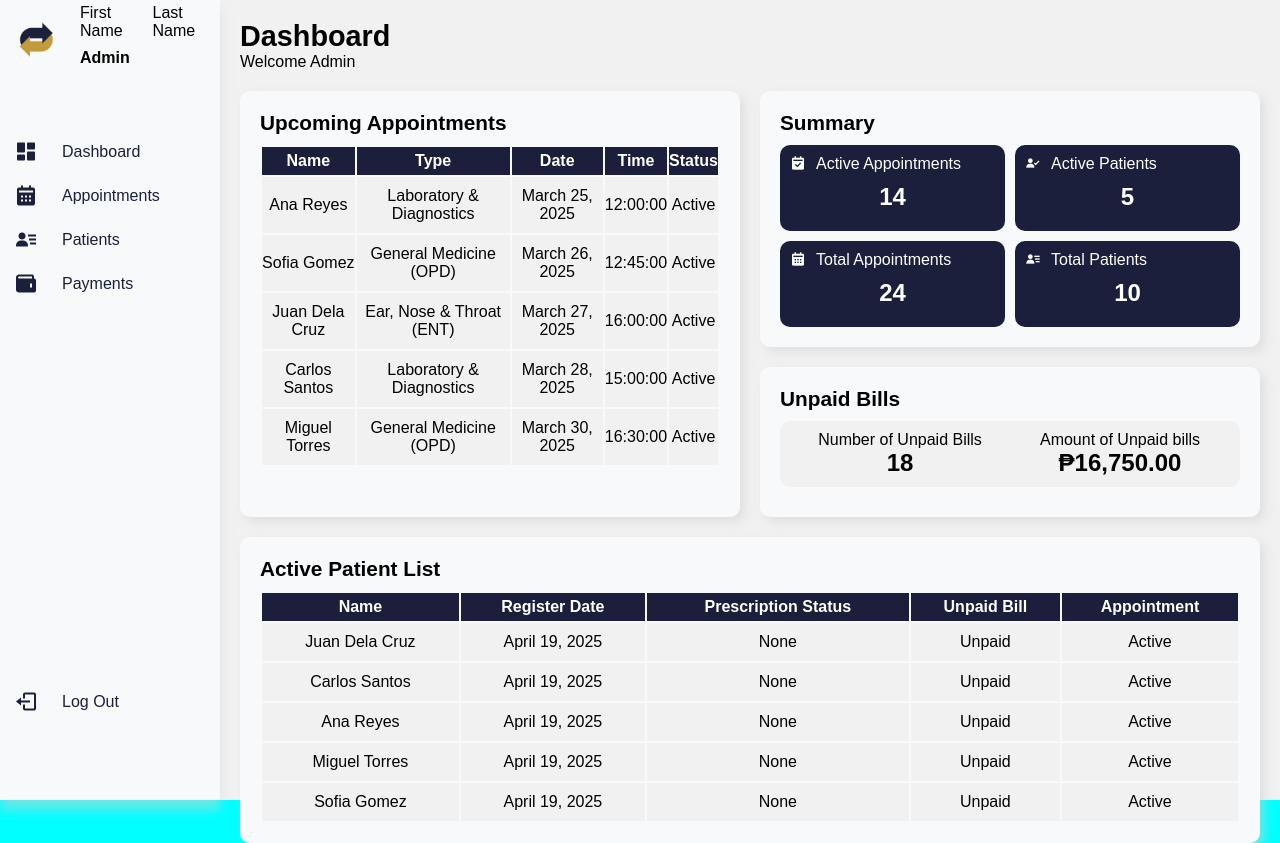
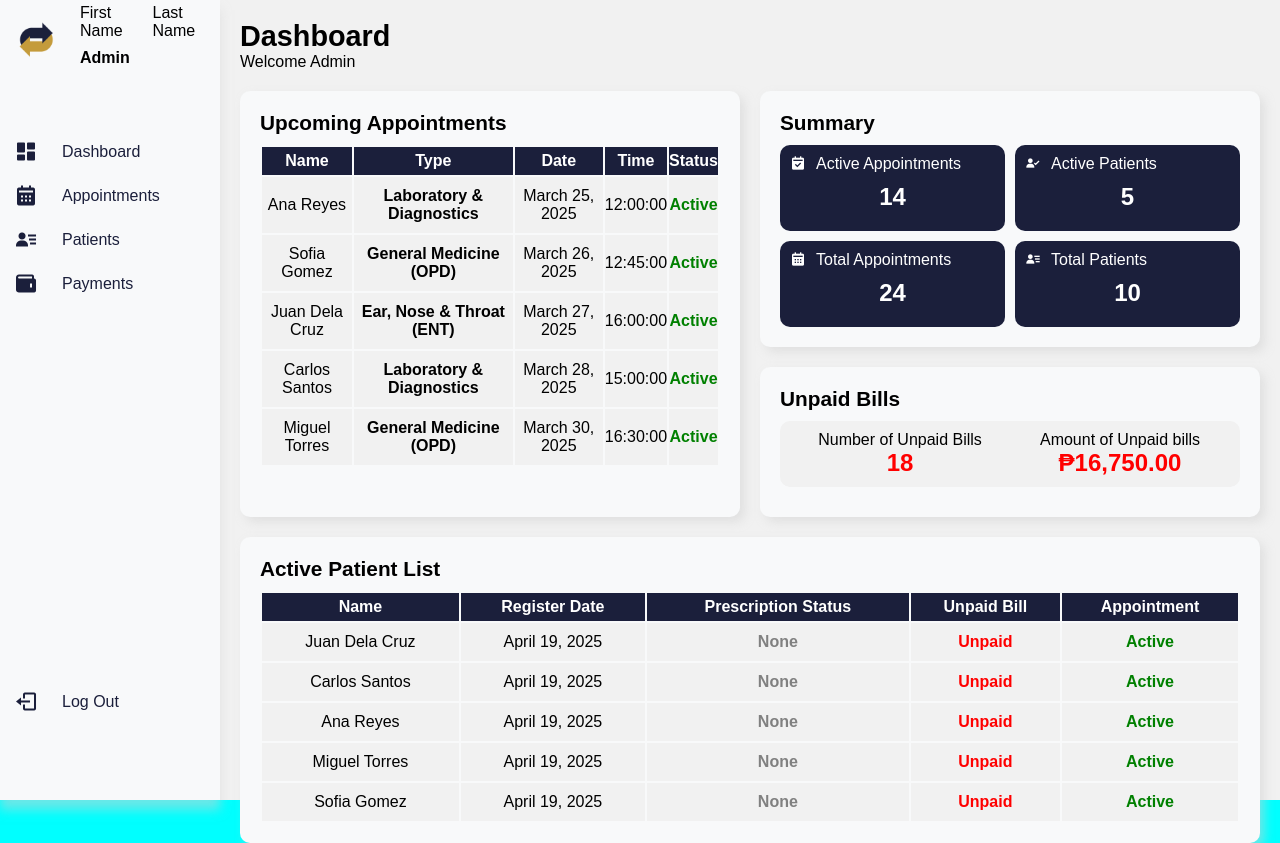
Before and after one commit to codinghades/medisync, a PHP site: page /admin/dashboard.php in a window 1280 px wide. Run offline with PHP 8.4, Linux system fonts and the light colour scheme; data comes from the database, SQL or seed files in the repository; data that the repository does not hold is empty.

Commit message:
small changes in frontend

```diff
--- a/assets/css/adminAppointment.css
+++ b/assets/css/adminAppointment.css
@@ -66,3 +66,9 @@ table td{
 .status{
     font-weight: 700;
 }
+.status-active{
+    color: green;
+}
+.status-expired{
+    color: red;
+}
--- a/assets/css/adminDashboard.css
+++ b/assets/css/adminDashboard.css
@@ -122,4 +122,20 @@ table td{
 .totalUnpaidBills p{
     font-size: 1.5rem;
     font-weight: 700;
+    color: red;
 }
+
+.status-none {
+    color: gray;
+    font-weight: 700;
+}
+
+.status-active {
+    color: green;
+    font-weight: 700;
+}
+
+.status-unpaid {
+    color: red;
+    font-weight: 700;
+}
--- a/assets/js/adminDashboardSummary.js
+++ b/assets/js/adminDashboardSummary.js
@@ -23,10 +23,10 @@ async function loadUpcomingAppointments() {
             const row = `
                 <tr>
                     <td>${appointment.patient_name}</td>
-                    <td>${appointment.appointment_type}</td>
+                    <td><span style="font-weight:700;">${appointment.appointment_type}</span></td>
                     <td>${new Date(appointment.appointment_date).toLocaleDateString('en-US', { month: 'long', day: 'numeric', year: 'numeric' })}</td>
                     <td>${appointment.appointment_time}</td>
-                    <td>Active</td>
+                    <td><span style="color:green; font-weight:700;">Active</span></td>
                 </tr>
             `;
             tableBody.innerHTML += row;
@@ -53,10 +53,9 @@ async function fetchSummaryData() {
 
 async function fetchUnpaidBillsData() {
     try {
-        let response = await fetch('../process/adminDashboardSummary.php'); // Fetch data from API
-        let data = await response.json(); // Convert response to JSON
+        let response = await fetch('../process/adminDashboardSummary.php');
+        let data = await response.json();
 
-        // Update the unpaid bills section with the fetched data
         document.querySelector(".numberOfUnpaidBills p").textContent = data.totalUnpaidBills;
         document.querySelector(".amountOfUnpaidbills p").textContent = `₱${data.totalUnpaidAmount}`;
     } catch (error) {
@@ -66,12 +65,11 @@ async function fetchUnpaidBillsData() {
 
 async function fetchActivePatientList() {
     try {
-        let response = await fetch('../process/adminDashboardSummary.php'); // Fetch data from API
-        let data = await response.json(); // Convert response to JSON
+        let response = await fetch('../process/adminDashboardSummary.php');
+        let data = await response.json();
 
         let tableBody = document.querySelector(".activePatientList .list table");
 
-        // Clear existing table rows
         tableBody.innerHTML = `
             <tr>
                 <th>Name</th>
@@ -86,15 +84,18 @@ async function fetchActivePatientList() {
             return;
         }
 
-        // Populate table with active patient data
         data.activePatients.forEach(patient => {
+            let prescriptionClass = patient.prescription_status === "Active" ? "status-active" : "status-none";
+            let unpaidClass = patient.unpaid_bill != 'None'? "status-unpaid" : "status-none";
+            let appointmentClass = patient.active_appointment === "Active" ? "status-active" : "status-none";
+
             let row = `
                 <tr>
                     <td>${patient.patient_name}</td>
                     <td>${new Date(patient.created_at).toLocaleDateString('en-US', { month: 'long', day: 'numeric', year: 'numeric' })}</td>
-                    <td>${patient.prescription_status}</td>
-                    <td>${patient.unpaid_bill}</td>
-                    <td>${patient.active_appointment}</td>
+                    <td><span class="${prescriptionClass}">${patient.prescription_status}</span></td>
+                    <td><span class="${unpaidClass}">${patient.unpaid_bill}</span></td>
+                    <td><span class="${appointmentClass}">${patient.active_appointment}</span></td>
                 </tr>`;
             tableBody.innerHTML += row;
         });
--- a/assets/js/adminFetchBill.js
+++ b/assets/js/adminFetchBill.js
@@ -41,7 +41,7 @@ document.addEventListener("DOMContentLoaded", function () {
                         <tr>
                             <td>${bill.name}</td>
                             <td>${bill.total_amount}</td>
-                            <td>Unpaid</td>
+                            <td><span style='color:red; font-weight:700;'>Unpaid</span></td>
                             <td>${formattedDate}</td>
                         </tr>
                     `;
@@ -65,7 +65,7 @@ document.addEventListener("DOMContentLoaded", function () {
                         <tr>
                             <td>${bill.name}</td>
                             <td>${bill.total_amount}</td>
-                            <td>Paid</td>
+                            <td><span style='color:Green; font-weight:700;'>Paid</span></td>
                             <td>${bill.payment_method}</td>
                             <td>${formattedDate}</td>
                         </tr>
```
Also changed, not shown: assets/js/adminActiveAppointments.js (+5 -2 lines), assets/js/adminAppointments.js (+8 -2 lines), assets/js/adminFetchPatients.js (+6 -3 lines), process/adminPatients.php (+7 -7 lines).
